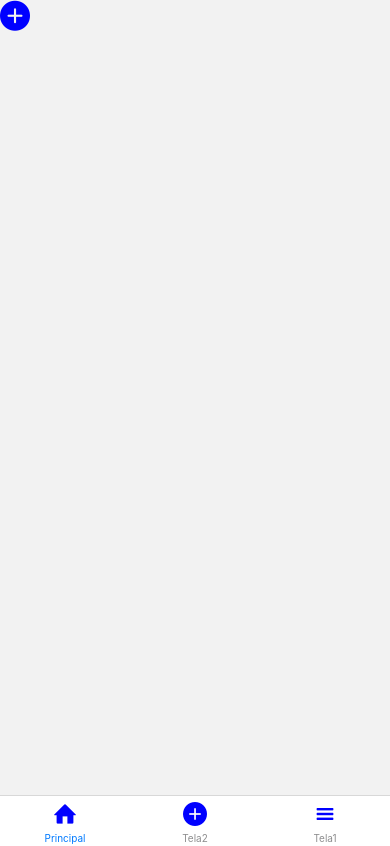
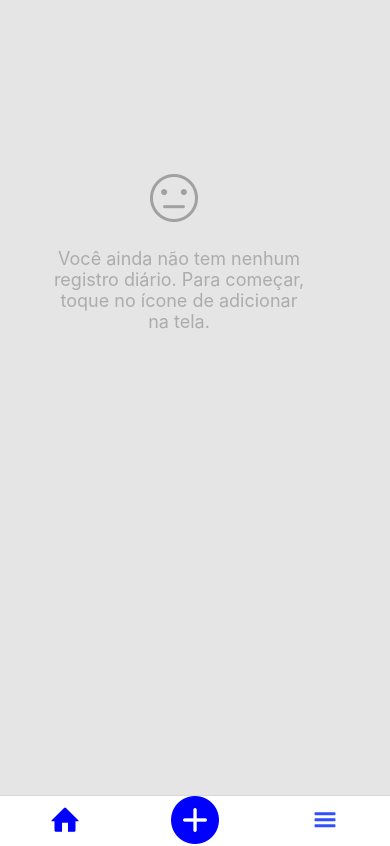
Before and after one commit to kleber-a/My-Day-App, a React Native app: screen /auxilio in a window 390 px wide. Built offline with nearby package versions, Linux system fonts and the light colour scheme.

Commit message:
Implementando segunda tela

```diff
--- a/src/Routes/MyTabs/index.js
+++ b/src/Routes/MyTabs/index.js
@@ -10,15 +10,15 @@ const Tab = createBottomTabNavigator();
 
 function MyTabs() {
   return (
-    <Tab.Navigator screenOptions={{ headerShown: false }} >
+    <Tab.Navigator screenOptions={{tabBarShowLabel: false ,headerShown: false }} >
       <Tab.Screen options={{
-        tabBarIcon: () => <Icone name="home" color={"blue"} size={24} /> ,
+        tabBarIcon: () => <Icone name="home" color={"blue"} size={30} /> ,
       }} name="Principal" component={Principal}/>
       <Tab.Screen options={{
-        tabBarIcon: () => <Icon name="pluscircle" color={"blue"} size={24} /> ,
+        tabBarIcon: () => <Icon name="pluscircle" color={"blue"} size={48} /> ,
         }} name="Tela2" component={Tela2} />
       <Tab.Screen options={{
-        tabBarIcon: () => <Icone name="menu" color={"blue"} size={24} /> ,
+        tabBarIcon: () => <Icone name="menu" color={"#304FFE"} size={30} /> ,
         }} name="Tela1" component={Tela1} />
     </Tab.Navigator>
   );
--- a/src/Telas/Principal/index.js
+++ b/src/Telas/Principal/index.js
@@ -1,15 +1,44 @@
 import * as React from 'react'
-import {View, Text} from 'react-native'
-import Icone from 'react-native-vector-icons/AntDesign'
+import {View, Text, Image, StyleSheet} from 'react-native'
+import imgTelaHome from '../../../assets/image/neutral1.png'
+
 
 
 export default function Principal(){
     return <>
-       <View>
-    <Icone name="pluscircle"color='blue'size={30} />
+       <View style={estiloPrincipal.Tela}>
+
+       <Image style={estiloPrincipal.image} source={imgTelaHome}/>
+
+       <Text style={estiloPrincipal.texto}>Você ainda não tem nenhum registro diário. Para começar,
+        toque no ícone de adicionar na tela.</Text>
+
     </View>
     </>
 
+}
 
-
-}
+const estiloPrincipal = StyleSheet.create({
+    Tela: {
+        width: "100%",
+        height: "100%",
+        backgroundColor: "#E5E5E5",
+        resizeMode: "cover"
+    },
+    image: {
+        width: 48,
+        height: 48,
+        top: 174,
+        left: 150
+    },
+    texto: {
+        width: 258,
+        height:69,
+        top: 200,
+        left: 50,
+        fontSize: 18,
+        textAlign: 'center',
+        justifyContent: 'center',
+        color: '#ACACAC'
+    }
+})
```
Also changed, not shown: src/Telas/Tela2/index.js (+6 -2 lines), assets/image/neutral1.png (added).
